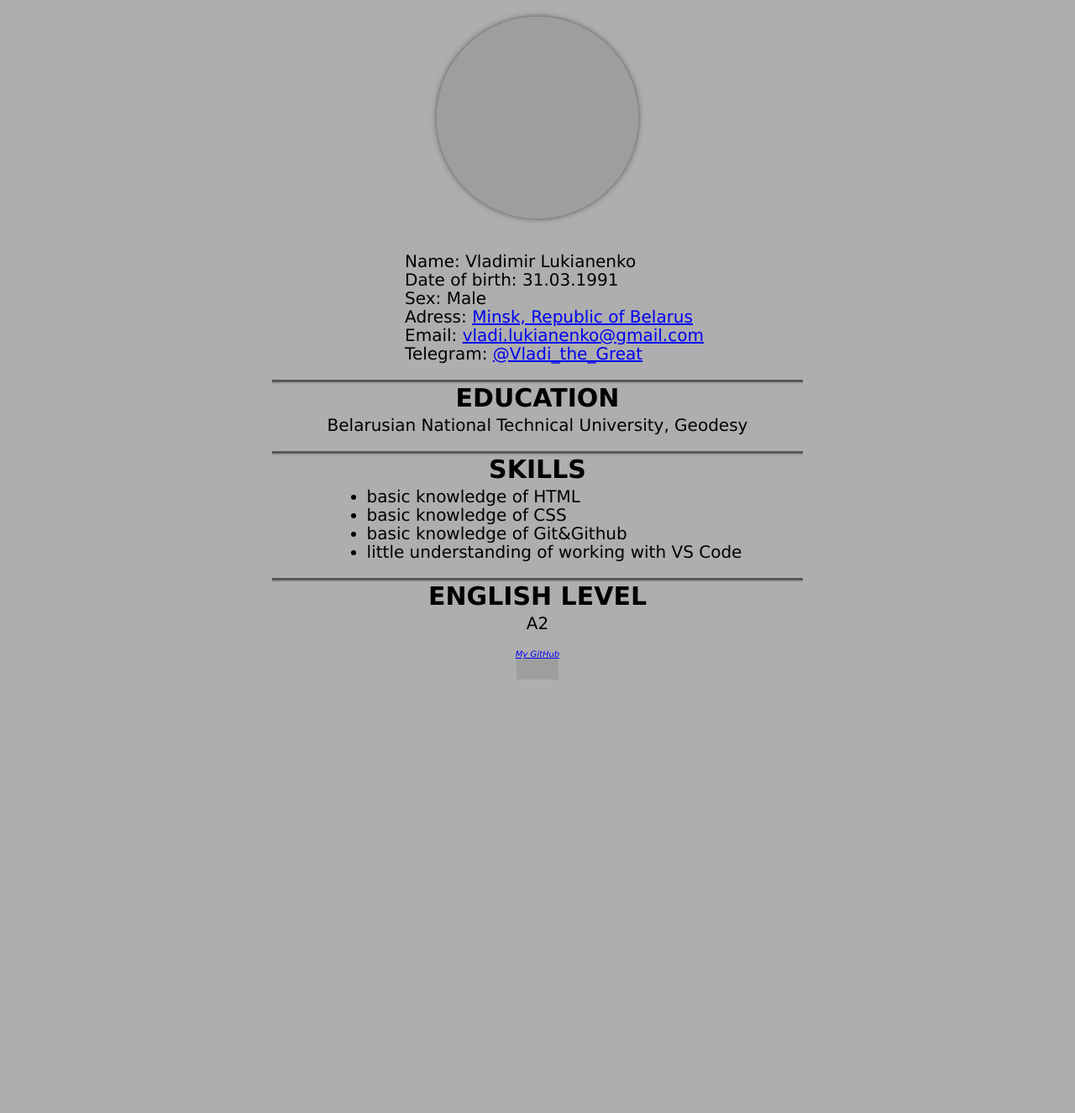
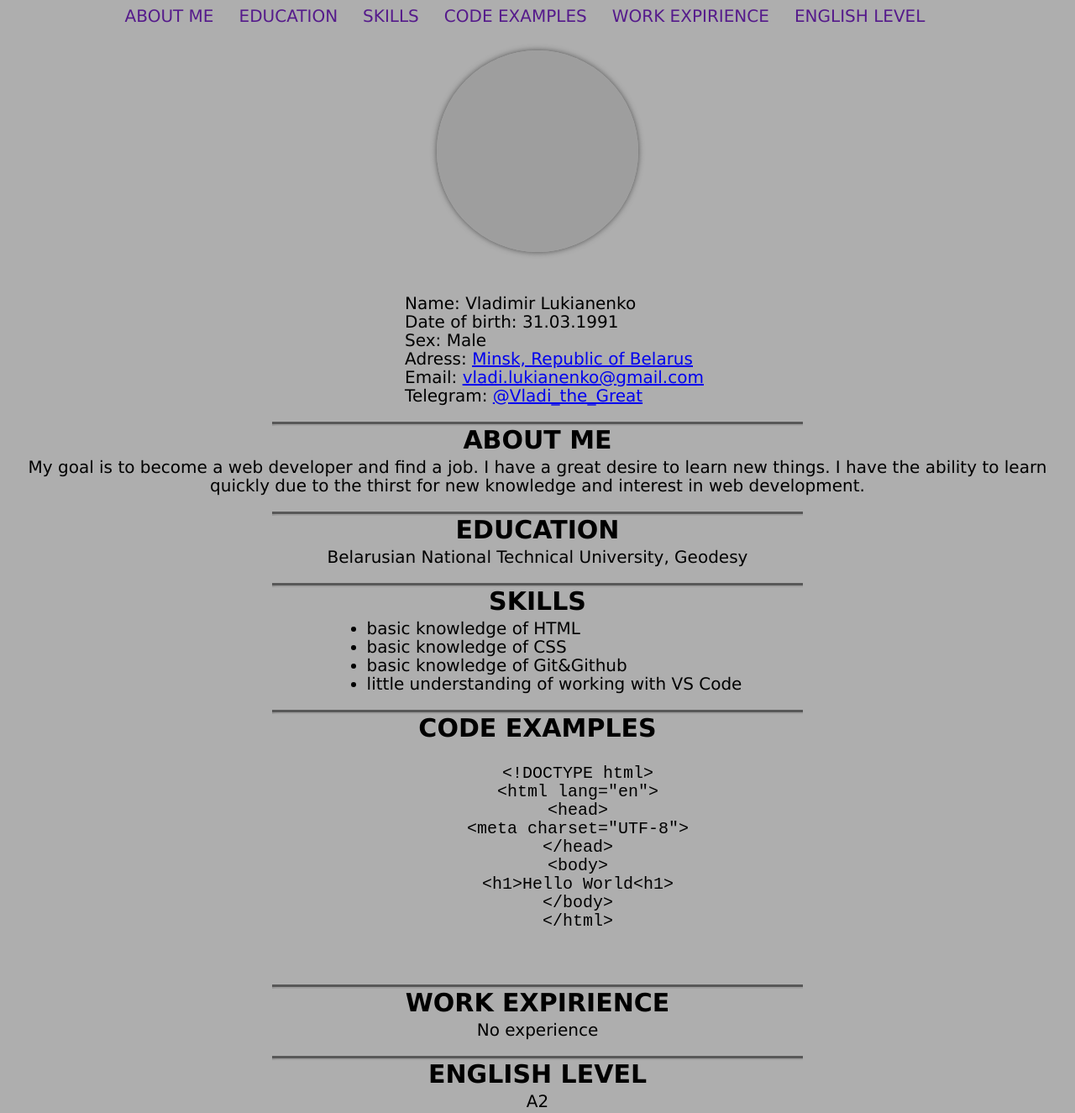
Before and after one commit to Volodon/rsschool-cv, a plain HTML site: page index.html in a window 1280 px wide. Shown: the top 1325 px of the page at 84% size. Before the commit the page ends 842 px from the top, so only its background shows below. Drawn offline with Linux system fonts and the light colour scheme; grey boxes are pictures that could not be loaded.

```diff
--- a/index.html
+++ b/index.html
@@ -8,6 +8,14 @@
 </head>
 <body>
     <header>
+        <nav><ul class="footer_menu">
+            <li><a href="">ABOUT ME</a></li>
+            <li><a href="">EDUCATION</a></li>
+            <li><a href="">SKILLS</a></li>
+            <li><a href="">CODE EXAMPLES</a></li>
+            <li><a href="">WORK EXPIRIENCE</a></li>
+            <li><a href="">ENGLISH LEVEL</a></li>
+            </ul></nav>
         <div><img src="https://www.meme-arsenal.com/memes/a5365dfac79e08ce52538cfcb9124d3f.jpg" alt="My photo" width="240" height="240" class="photo"></div>
       </header>
         <ul class="maininfo">
@@ -19,6 +27,9 @@
             <li>Telegram: <a href="tg://resolve?domain=@Vladi_the_Great">@Vladi_the_Great</a></li>
         </ul>
         <hr/>
+    <h2>ABOUT ME</h2>
+    <p>My goal is to become a web developer and find a job. I have a great desire to learn new things. I have the ability to learn quickly due to the thirst for new knowledge and interest in web development.</p>
+    <hr>
     <h2>EDUCATION</h2>
     <p>
         Belarusian National Technical University, Geodesy
@@ -32,6 +43,24 @@
         <li>little understanding of working with VS Code</li>
     </ul>
     <hr/>
+    <h2>CODE EXAMPLES</h2>
+    <div class="code"><pre><code>
+        &lt;!DOCTYPE html&gt;
+        &lt;html lang=&quot;en&quot;&gt;
+        &lt;head&gt;
+        &lt;meta charset=&quot;UTF-8&quot;&gt;
+        &lt;/head&gt;
+        &lt;body&gt;
+        &lt;h1&gt;Hello World&lt;h1&gt;
+        &lt;/body&gt;
+        &lt;/html&gt;
+    </code>
+    </pre>
+    </div>
+    <hr/>
+    <h2>WORK EXPIRIENCE</h2>
+    <p>No experience</p>
+    <hr/>
     <h2>ENGLISH LEVEL</h2>
     <p>
         A2
--- a/style.css
+++ b/style.css
@@ -5,6 +5,24 @@ body {
   line-height: 1.1;
   text-align: center;
   background-color: rgba(168, 168, 168, 0.925);
+}
+
+.footer_menu {
+  list-style: none; /*убираем маркеры списка*/
+  margin: 0; /*убираем верхнее и нижнее поле, равное 1em*/
+  padding-left: 0; /*убираем левый отступ, равный 40px*/
+  display: flex;
+  justify-content: center;
+}
+
+.footer_menu li {
+  float: left; /*Размещаем список горизонтально для реализации меню*/
+  margin-right: 30px; /*Добавляем отступ у пунктов меню*/
+}
+
+.footer_menu a {
+  text-decoration: none;
+  display: block;
 }
 
 h2 {
@@ -39,7 +57,7 @@ h1 {
   border-radius: 50%;
   border: 0px solid rgb(170, 170, 170);
   box-shadow: 0 0 7px rgb(80, 80, 80);
-  margin: 20px auto;
+  margin: 30px auto;
   overflow: hidden;
   transition: 1s;
   display: block;
@@ -66,6 +84,11 @@ hr {
   list-style-type: none;
 }
 
+.code {
+  display: inline-block;
+  padding: auto;
+}
+
 .footer {
   text-align: center;
   font-size: 10px;
```
